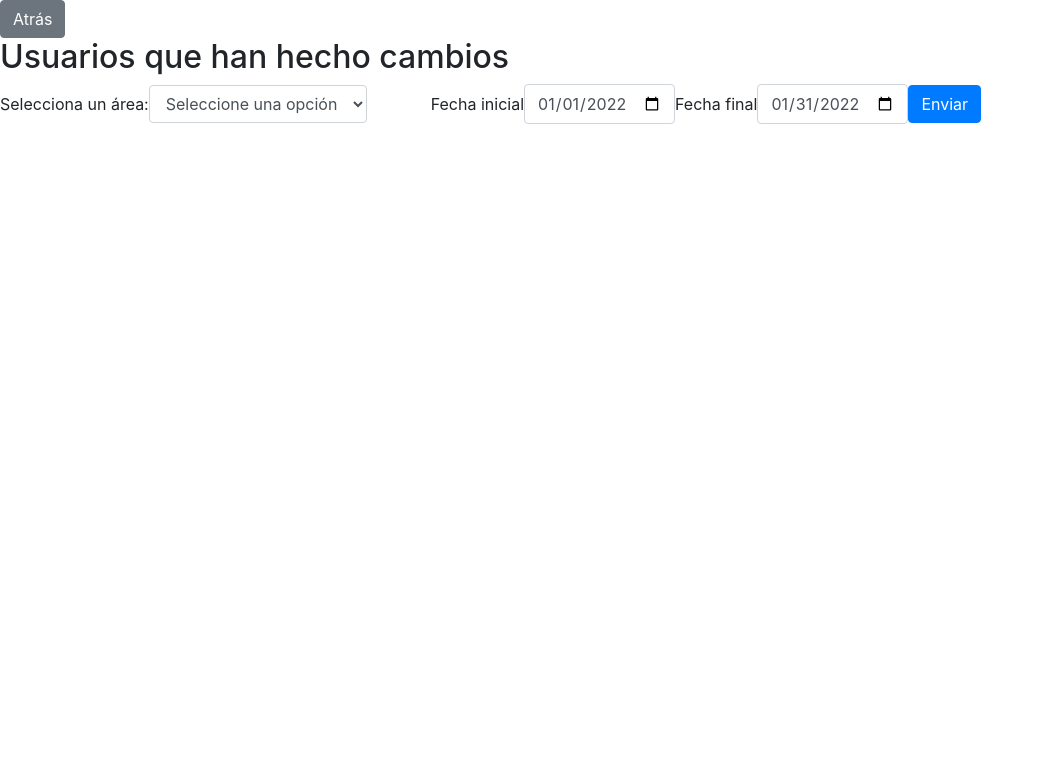
After one commit to patooig/Memoria-Titulo-INF, a Flask app: page /frequencyUsers in a window 1280 px wide. The commit adds this page. Shown: the top 783 px of the page, without its empty margins (0-1044 px from the left). Run offline with Flask 3, Linux system fonts and the light colour scheme; some libraries are stand-ins or nearby versions.

Commit message:
trabajo 26-04

```diff
--- a/templates/frecuentesChangeArea.html
+++ b/templates/frecuentesChangeArea.html
@@ -12,6 +12,7 @@
 </head>
 
 <body>
+
 
 
 
--- /dev/null
+++ b/templates/frequencyUsers.html
@@ -0,0 +1,109 @@
+<html lang="en">
+<head>
+    <meta charset="UTF-8">
+    <meta http-equiv="X-UA-Compatible" content="IE=edge">
+    <meta name="viewport" content="width=device-width, initial-scale=1.0">
+
+    <script src="https://cdn.plot.ly/plotly-latest.min.js"></script>
+    <link rel="stylesheet" href="https://maxcdn.bootstrapcdn.com/bootstrap/4.0.0/css/bootstrap.min.css">
+
+    <title>Cambios de usuarios</title>
+    <style>
+        #chart {
+          float: left;
+          width: 50%;
+        }
+        #space {
+          float: left;
+          width: 5%;
+        }
+        #dataTable {
+          float: left;
+          width: 50%;
+
+        }
+      </style>
+</head>
+
+<body>
+
+
+
+
+        <a class= "btn btn-secondary" href="/">Atrás</a>
+        <h2>Usuarios que han hecho cambios</h2>
+
+
+    <form class="form-inline" method="POST" id="formUser">
+        <div class="form-group">
+            <label for="opciones">Selecciona un área:</label>
+            <select class="form-control" name="areas" id="areas" required>
+            <option value="" >Seleccione una opción</option>
+                {% for op in areas %}
+                <option value="{{op}}">{{ op }}</option>
+                {% endfor %}
+            </select>
+        </div>
+
+        <div id="space"></div>
+
+        <label  for="entry-date-ini">Fecha inicial </label>
+        <input class="form-control" type="date" name="entry-date-ini" id="entry-date-ini" value="2022-01-01" min="2019-01-01" max="2022-12-31">
+
+        <label for="entry-date-fin">Fecha final </label>
+        <input class="form-control" type="date" name="entry-date-fin" id="entry-date-fin" value="2022-01-31" min="2019-01-01" max="2022-12-31">
+
+        <button type="submit" class="btn btn-primary"> Enviar</button>
+
+    </form>
+
+    {% if datos %}
+        <h3>Usuarios que más cambios han realizado</h3>
+        <h5>En el área de {{area}}</h5>
+        <h5>En el periodo de {{fecha_ini}} a {{fecha_fin}}</h5>
+    {% endif %}
+
+     <!-- Contenedor principal -->
+	<div class="container-fluid">
+		<!-- Div para el gráfico -->
+		<div id="chart"></div>
+		<!-- Div para la tabla -->
+        <div id="space"></div>
+        <!-- Div para la tabla -->
+		<div id="dataTable"></div>
+        <div id="space"></div>
+	</div>
+
+    {% if datos %}
+    <table class="table table-bordered" id="dataTable">
+        <thead>
+            <tr>
+              <th >Usuario</th>
+              <th >Num. cambios</th>
+            </tr>
+        </thead>
+        <tbody>
+          {% for d in datos %}
+          <tr>
+            <td>{{d.Desc1}}</td>
+            <td>{{d.Apariciones}}</td>
+          </tr>
+          {% endfor %}
+
+        </tbody>
+    </table>
+    {% endif %}
+
+
+
+</body>
+
+<script src='https://cdn.plot.ly/plotly-latest.min.js'></script>
+<script type='text/javascript'>
+  var graphs = {{ graphJSON | safe }};
+  Plotly.plot('chart',graphs,{});
+</script>
+
+
+
+</html>
--- a/templates/home.html
+++ b/templates/home.html
@@ -19,5 +19,8 @@
     <a href="/frecuentesJournal">Modulos frecuentes general</a>
     <p style="color:grey;font-size:12px;">Lista de modulos de todos los tipos de eventos por cada Área</p>
 
+    <a href="/frequencyUsers">Usuarios que han hecho cambios</a>
+    <p style="color:grey;font-size:12px;">Lista de usuarios que han hecho cambios en el sistema</p>
+
 </body>
 </html>
--- a/templates/test.html
+++ b/templates/test.html
@@ -8,7 +8,7 @@
 
 <script src='https://cdn.plot.ly/plotly-latest.min.js'></script>
 <script type='text/javascript'>
-  var graphs = {{ graphJSON | safe }} ;
-  Plotly.plot('chart', graphs , {} ) ;
+  var graphs = {{graphJSON | safe}};
+  Plotly.plot('chart',graphs,{});
 </script>
 </html>
--- a/test.py
+++ b/test.py
@@ -79,6 +79,43 @@ def detalleModulo(module,date):
 def analisis_lavado():
 
     return render_template('analisis_lavado.html')
+
+
+@app.route('/frequencyUsers',methods=['GET','POST'])
+def frequencyUsers():
+    if request.method == 'POST':
+        fecha_inicial = request.form['entry-date-ini'] + " 00:00:00"
+        fecha_final   = request.form['entry-date-fin'] + " 23:59:59"
+        area          = request.form['areas']
+
+        cursor = connection.cursor()
+        cursor.execute("SELECT ch.Desc1, COUNT(ch.desc1) as Apariciones FROM ChangeUser as ch WHERE ch.Area=? AND ch.Date_time >= ? and ch.date_time <= ? GROUP BY ch.Desc1 ORDER BY COUNT(ch.desc1) DESC",area,fecha_inicial,fecha_final)
+        datos = cursor.fetchall()
+
+
+        #Crear diccionario para luego poder graficar con plotly
+        diccionario = dict()
+        for d in datos:
+            diccionario[d[0]] = d[1]
+
+        #Graficar
+
+        fig = px.pie(values=diccionario.values(), names=diccionario.keys(), title='Frecuencia de usuarios')
+        #Mas grande el grafico
+        #No quiero que diga 'label' en el grafico
+        fig.update_traces(textposition='inside', textinfo='percent+label')
+        fig.update_layout(
+            autosize=False,
+            width=700,
+            height=700,
+            )
+        graphJSON = json.dumps(fig, cls=plotly.utils.PlotlyJSONEncoder)
+
+
+        return render_template('frequencyUsers.html',areas=global_areas,datos=datos, graphJSON=graphJSON, area=area, fecha_ini=fecha_inicial, fecha_fin=fecha_final)
+    else:
+        return render_template('frequencyUsers.html',areas=global_areas)
+
 
 
 @app.route('/areasymodulos', methods = ["GET","POST"])
```
Also changed, not shown: templates/changesUser.html (deleted, +0 -11 lines).
